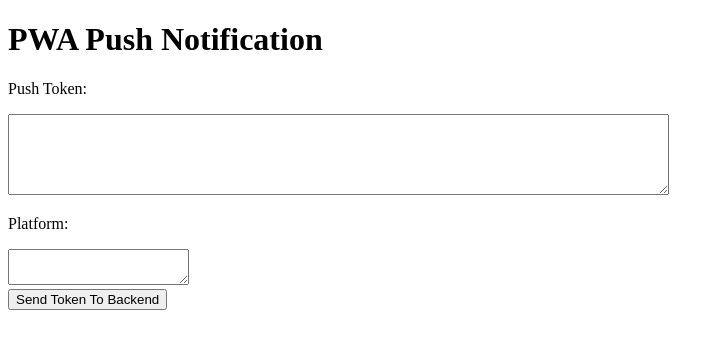
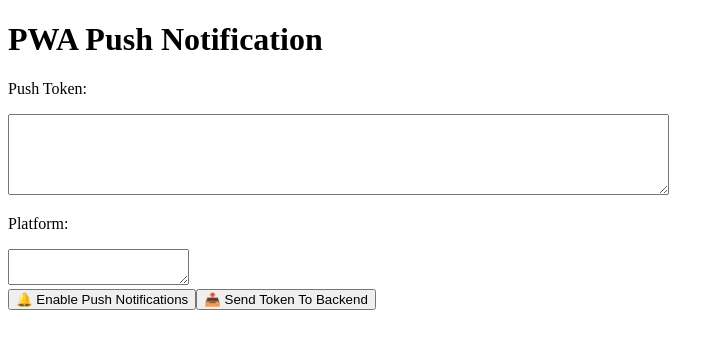
Before and after one commit to Manoj-0921/pwa-fcm, a React (Vite) app: page / in a window 1280 px wide. Shown: the top 348 px of the page, without its empty margins (0-724 px from the left). Built offline with nearby package versions, Linux system fonts and the light colour scheme.

Commit message:
after adding manual

```diff
--- a/dev-dist/sw.js
+++ b/dev-dist/sw.js
@@ -82,7 +82,7 @@ define(['./workbox-54d0af47'], (function (workbox) { 'use strict';
     "revision": "3ca0b8505b4bec776b69afdba2768812"
   }, {
     "url": "index.html",
-    "revision": "0.909g9sj1h5o"
+    "revision": "0.odb98l25ceg"
   }], {});
   workbox.cleanupOutdatedCaches();
   workbox.registerRoute(new workbox.NavigationRoute(workbox.createHandlerBoundToURL("index.html"), {
--- a/src/App.jsx
+++ b/src/App.jsx
@@ -1,4 +1,4 @@
-import { useEffect, useState } from "react";
+import { useState } from "react";
 import { registerForPush } from "./services/registerPush.js";
 import axios from "axios";
 
@@ -6,12 +6,12 @@ function App() {
   const [token, setToken] = useState("");
   const [platform, setPlatform] = useState("");
 
-  useEffect(() => {
+  const handleRegisterPush = () => {
     registerForPush(({ token, platform }) => {
       setToken(token);
       setPlatform(platform);
     });
-  }, []);
+  };
 
   const sendTokenToBackend = async (token) => {
     if (!token) {
@@ -39,9 +39,10 @@ function App() {
       <p>Platform:</p>
       <textarea rows="2" cols="20" value={platform} readOnly />
       <br />
-
-      <button onClick={() => sendTokenToBackend(token)}>Send Token To Backend</button>
+      <button onClick={handleRegisterPush}>🔔 Enable Push Notifications</button>
+      <button onClick={() => sendTokenToBackend(token)}>📤 Send Token To Backend</button>
     </div>
   );
 }
+
 export default App;
```
